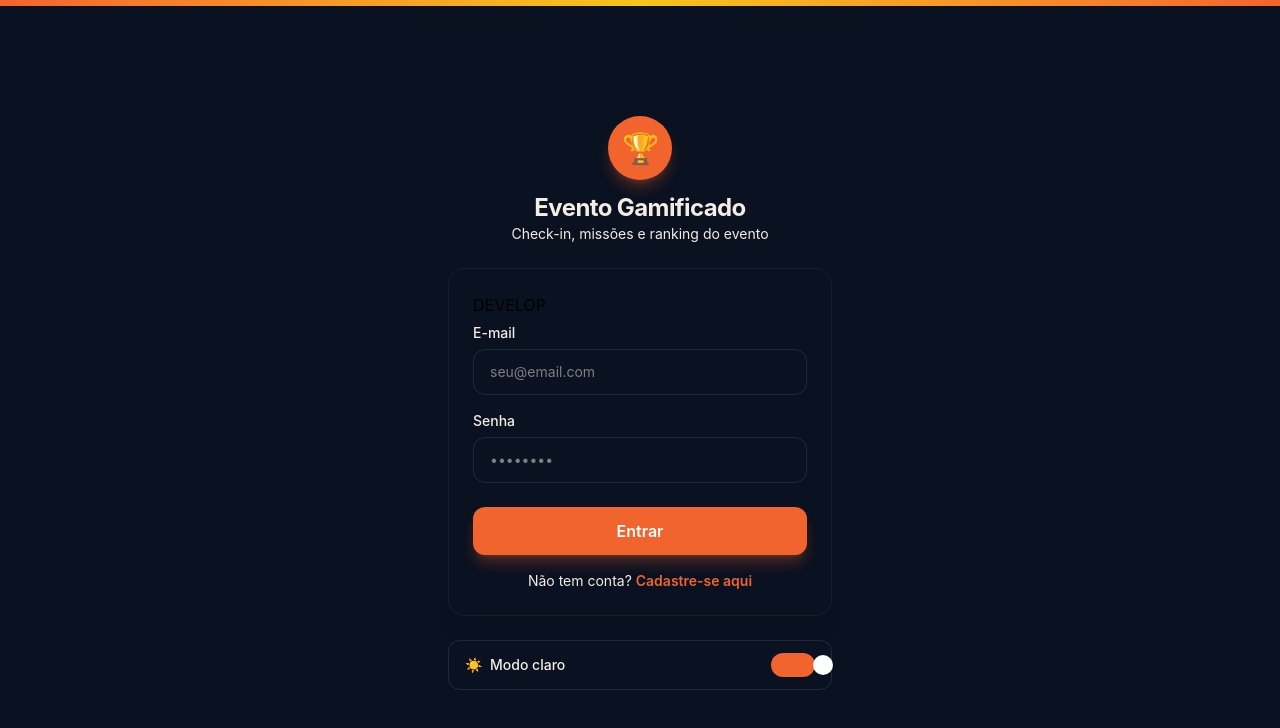
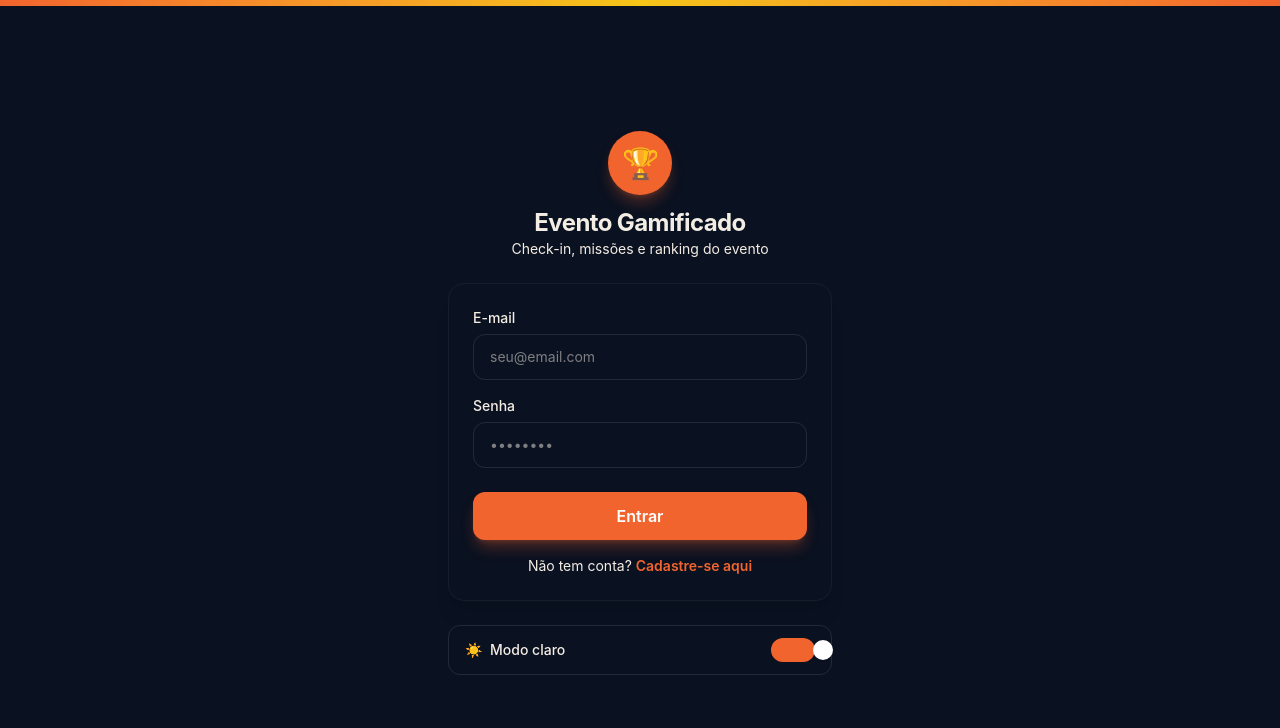
Before and after one commit to cce-fluxo/sistemasef, a Next.js app: page /login in a window 1280 px wide. Shown: the top 728 px of the page. Built offline with nearby package versions, Linux system fonts and the light colour scheme; no server answers.

Commit message:
undo teste develop

```diff
--- a/components/auth/LoginForm.tsx
+++ b/components/auth/LoginForm.tsx
@@ -10,7 +10,6 @@ export function LoginForm() {
   return (
     <form action={formAction} className="flex flex-col gap-4">
       <div className="flex flex-col gap-1.5">
-        <div className="text-black">DEVELOP</div>
         <label htmlFor="email" className="text-sm font-medium text-foreground/70">
           E-mail
         </label>
```
